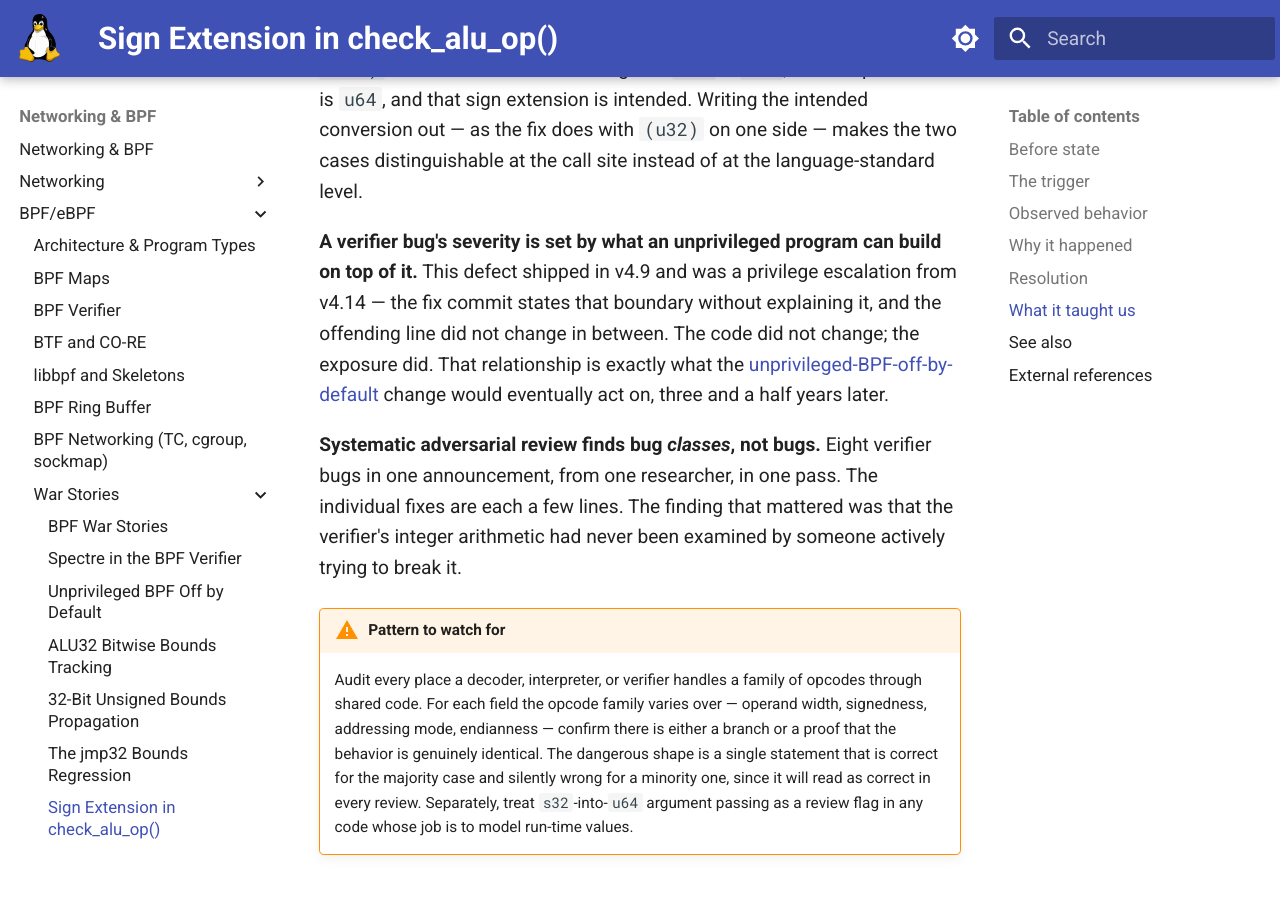
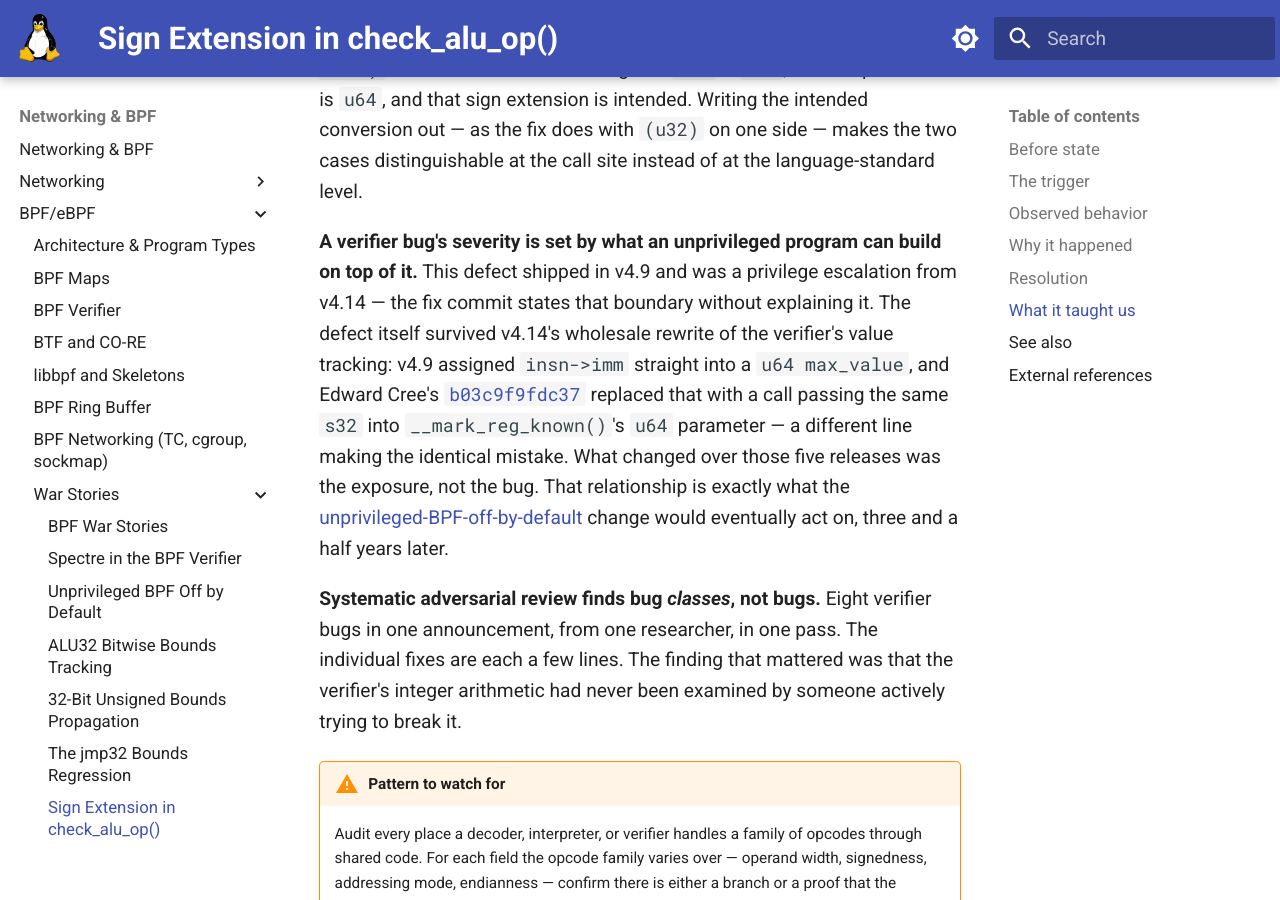
Before and after one commit to laveeshb/linux-kernel-internals, an MkDocs documentation site: the page built from docs/bpf/war-stories/sign-extension.md, in a window 1280 px wide and 900 px high, scrolled down 5491 px. Built offline with MkDocs 1.6.1 and Material for MkDocs 9.7.7, drawn with Linux system fonts in a browser that asks for light colours.

Commit message:
Fix round-5 findings: two more clean rounds (ALU32 bitwise, unpriv-off's LWN quotes), one real bug-history error
alu32-bitwise-bounds.md hit two consecutive clean rounds (3 and 5) --
done. jmp32-bounds.md and the landing page each got their first clean
round.

unprivileged-bpf-off.md had two more quotation-fidelity issues in the
same class round 4 fixed: a commit-message quote truncated at a comma
with a period substituted, dropping the actual point of the sentence
(that permanent-disable is irreversible without a reboot); and a
paraphrase of an LWN sentence presented as the page's own narration
without attribution, now quoted and attributed properly.

sign-extension.md had a real error: claimed the offending line never
changed between v4.9 and v4.14, when v4.14 actually rewrote the entire
value-tracking representation (Edward Cree's b03c9f9fdc37) -- what
survived was the mistake, carried into new code, not an unchanged line.
Rewrote to state this accurately.

```diff
--- a/docs/bpf/war-stories/sign-extension.md
+++ b/docs/bpf/war-stories/sign-extension.md
@@ -100,7 +100,7 @@ What did change, structurally, is that this batch marks the point where the veri
 
 **Signed-to-unsigned promotion at a function boundary deserves an explicit cast even when the default is right.** `__mark_reg_known(reg, insn->imm)` relies on the reader knowing that `imm` is `s32`, that the parameter is `u64`, and that sign extension is intended. Writing the intended conversion out — as the fix does with `(u32)` on one side — makes the two cases distinguishable at the call site instead of at the language-standard level.
 
-**A verifier bug's severity is set by what an unprivileged program can build on top of it.** This defect shipped in v4.9 and was a privilege escalation from v4.14 — the fix commit states that boundary without explaining it, and the offending line did not change in between. The code did not change; the exposure did. That relationship is exactly what the [unprivileged-BPF-off-by-default](unprivileged-bpf-off.md) change would eventually act on, three and a half years later.
+**A verifier bug's severity is set by what an unprivileged program can build on top of it.** This defect shipped in v4.9 and was a privilege escalation from v4.14 — the fix commit states that boundary without explaining it. The defect itself survived v4.14's wholesale rewrite of the verifier's value tracking: v4.9 assigned `insn->imm` straight into a `u64 max_value`, and Edward Cree's [`b03c9f9fdc37`](https://github.com/torvalds/linux/commit/b03c9f9fdc37dab81ea04d5dacdc5995d4c224c2) replaced that with a call passing the same `s32` into `__mark_reg_known()`'s `u64` parameter — a different line making the identical mistake. What changed over those five releases was the exposure, not the bug. That relationship is exactly what the [unprivileged-BPF-off-by-default](unprivileged-bpf-off.md) change would eventually act on, three and a half years later.
 
 **Systematic adversarial review finds bug *classes*, not bugs.** Eight verifier bugs in one announcement, from one researcher, in one pass. The individual fixes are each a few lines. The finding that mattered was that the verifier's integer arithmetic had never been examined by someone actively trying to break it.
 
```
Also changed, not shown: docs/bpf/war-stories/unprivileged-bpf-off.md (+2 -2 lines).
